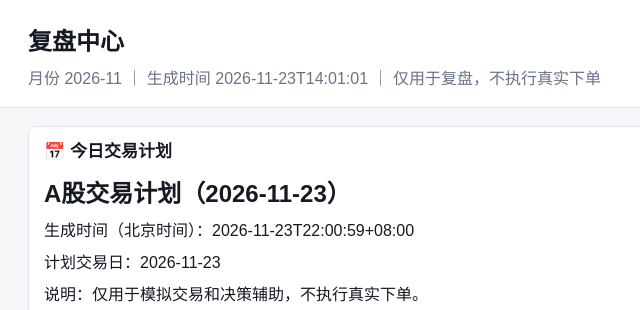
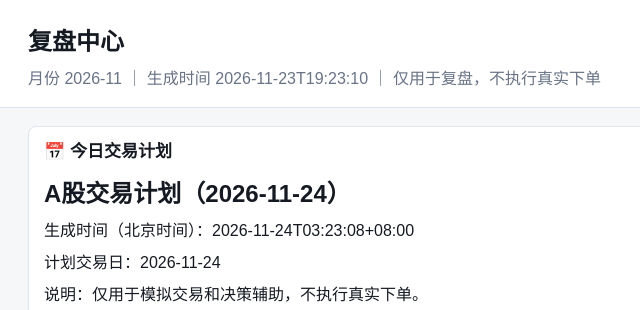
Before and after one commit to whatnicai-collab/AIHotFlow-Dashboard, a plain HTML site: page monthly_review.html in a window 1280 px wide. Shown: the top 310 px of the page, 0-640 px from the left. Drawn offline with Linux system fonts and the light colour scheme.

Commit message:
Update dashboard snapshot

```diff
--- a/monthly_review.html
+++ b/monthly_review.html
@@ -58,14 +58,14 @@ tbody tr:hover{background:#f3f8ff}
 }
 
 </style>
-</head><body><header><h1>复盘中心</h1><div class="muted">月份 2026-11 ｜ 生成时间 2026-11-23T14:01:01 ｜ 仅用于复盘，不执行真实下单</div></header><main>
+</head><body><header><h1>复盘中心</h1><div class="muted">月份 2026-11 ｜ 生成时间 2026-11-23T19:23:10 ｜ 仅用于复盘，不执行真实下单</div></header><main>
 
 <section class="section">
 <h2>📅 今日交易计划</h2>
-<h1>A股交易计划（2026-11-23）</h1>
+<h1>A股交易计划（2026-11-24）</h1>
 
-<p>生成时间（北京时间）：2026-11-23T22:00:59+08:00</p>
-<p>计划交易日：2026-11-23</p>
+<p>生成时间（北京时间）：2026-11-24T03:23:08+08:00</p>
+<p>计划交易日：2026-11-24</p>
 <p>说明：仅用于模拟交易和决策辅助，不执行真实下单。</p>
 
 <h2>一、模拟账户状态</h2>
@@ -143,4 +143,4 @@ tbody tr:hover{background:#f3f8ff}
 
 <section><h2>本月交易频率</h2><table><thead><tr><th>股票</th><th>交易次数</th></tr></thead><tbody><tr><td colspan="2" class="muted">暂无本月成交</td></tr></tbody></table></section>
 </main></body></html>
-<!-- Published by AIHotFlow at 2026-11-23 14:01:04 UTC. Static HTML only; source/data not included. -->
+<!-- Published by AIHotFlow at 2026-11-23 19:23:13 UTC. Static HTML only; source/data not included. -->
```
